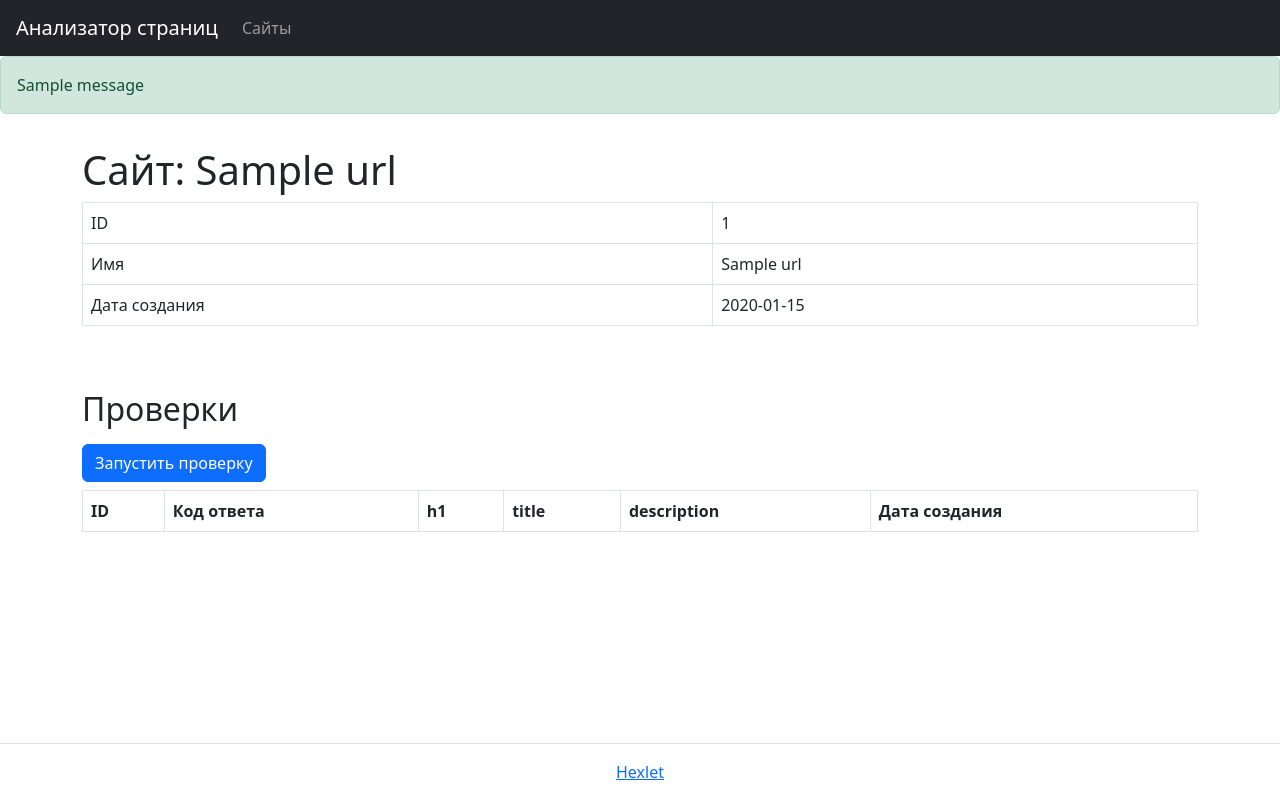
After one commit to AlexanderLarriva/python-project-83, a Flask app: page /urls/1 in a window 1280 px wide. The commit adds this page. Run offline with Flask 3, Linux system fonts and the light colour scheme; one stand-in notice (Sample message) is shown; a database or web service that is not in the repository returns one stand-in record (values such as "Sample title"); lists and menus that the app fills with data are empty; some libraries are stand-ins or nearby versions.

Commit message:
Implementation of the 3rd step of project No. 3

```diff
--- a/page_analyzer/app.py
+++ b/page_analyzer/app.py
@@ -1,12 +1,23 @@
-from flask import Flask
+from flask import (
+    Flask,
+    request,
+    redirect,
+    url_for,
+    flash,
+    # get_flashed_messages
+)
 # подключаем jinja2
 from flask import render_template
+from .data_validators import validate_url
+from urllib.parse import urlparse
+import psycopg2
+from psycopg2.extras import NamedTupleCursor
 from dotenv import load_dotenv
 import os
 
 load_dotenv()
 
-# DATABASE_URL = os.getenv("DATABASE_URL")
+DATABASE_URL = os.getenv("DATABASE_URL")
 SECRET_KEY = os.getenv("SECRET_KEY")
 
 app = Flask(__name__)
@@ -18,5 +29,76 @@ def index():
     return render_template('index.html', )
 
 
+# Добавление инфы о сайте в БД
+# и редирект на страницу с инфо о сайте
+@app.route('/urls', methods=['GET', 'POST'])
+def add_url():
+    # messages = get_flashed_messages(with_categories=True)
+    if request.method == 'POST':
+        input_url = request.form['url']
+        # print(url)
+        is_valid, error_message = validate_url(input_url)
+        if not is_valid:
+            flash(error_message, 'danger')
+        else:
+            # Нормализуем имя сайта
+            parsed_url = urlparse(input_url)
+            base_url = f"{parsed_url.scheme}://{parsed_url.netloc}"
+            try:
+                with psycopg2.connect(DATABASE_URL) as conn:
+                    with conn.cursor() as curs:
+                        curs.execute(
+                            'SELECT id FROM urls WHERE name=%s', (base_url,))
+                        existing_record = curs.fetchone()
+                        if existing_record:
+                            # Если запись существует
+                            url_id = existing_record[0]
+                            flash('Страница уже существует', 'info')
+                        else:
+                            curs.execute(
+                                'INSERT INTO urls (name) VALUES (%s)',
+                                (base_url,))
+                            # Получаем ID только что добавленного URL
+                            curs.execute(
+                                'SELECT id FROM urls WHERE name=%s',
+                                (base_url,))
+                            url_id = curs.fetchone()[0]
+                            # print(url_id)
+                            flash('Страница успешно добавлена', 'success')
+                        return redirect(url_for('view_url', id=url_id))
+            except psycopg2.Error:
+                flash('Произошла ошибка при добавлении URL в базу данных. \
+                    Пожалуйста, попробуйте снова.')
+    else:
+        with psycopg2.connect(DATABASE_URL) as conn:
+            with conn.cursor() as curs:
+                curs.execute(
+                    'SELECT * FROM urls')
+                all_records = curs.fetchall()
+        return render_template('urls.html', records=all_records)
+    return render_template('index.html', )
+
+
+@app.route('/urls/<int:id>', methods=['GET'])
+def view_url(id):
+    # messages = get_flashed_messages(with_categories=True)
+    with psycopg2.connect(DATABASE_URL) as conn:
+        with conn.cursor(cursor_factory=NamedTupleCursor) as curs:
+            # Получаем ID только что добавленного URL
+            curs.execute('SELECT * FROM urls WHERE id=%s', (id,))
+            data = curs.fetchone()
+            # print(data)
+            # if not data:
+            # Ситуация, когда записи с таким ID нет
+            #     return "Record not found", 404
+            id = data.id
+            name = data.name
+            formatted_date = data.created_at.strftime('%Y-%m-%d')
+    return render_template('url_id.html',
+                           id=id,
+                           name=name,
+                           created_at=formatted_date,)
+
+
 if __name__ == "__main__":
     app.run(debug=False)
--- /dev/null
+++ b/page_analyzer/database.sql
@@ -0,0 +1,6 @@
+-- Создаем таблицу urls
+CREATE TABLE urls(
+    id bigint PRIMARY KEY GENERATED ALWAYS AS IDENTITY,
+    name varchar(255) NOT NULL,
+    created_at timestamp DEFAULT CURRENT_TIMESTAMP
+);
--- /dev/null
+++ b/page_analyzer/templates/url_id.html
@@ -0,0 +1,96 @@
+<!DOCTYPE html>
+<html lang="en">
+  <head>
+    <meta charset="utf-8">
+    <meta name="viewport" content="width=device-width, initial-scale=1, shrink-to-fit=no">
+    <meta name="description" content="Third project for Hexlet.io">
+    <link href="https://cdn.jsdelivr.net/npm/bootstrap@5.2.0/dist/css/bootstrap.min.css" rel="stylesheet"
+    integrity="sha384-gH2yIJqKdNHPEq0n4Mqa/HGKIhSkIHeL5AyhkYV8i59U5AR6csBvApHHNl/vI1Bx" crossorigin="anonymous">
+    <title>Анализатор страниц</title>
+  </head>
+  <body class="min-vh-100 d-flex flex-column">
+  <header class="flex-shrink-0">
+    <nav class="navbar navbar-expand-md navbar-dark bg-dark px-3">
+  <a class="navbar-brand" href="/">Анализатор страниц</a>
+  <div id="navbarNav">
+      <ul class="navbar-nav">
+        <li class="nav-item"><a class="nav-link " href="/urls">Сайты</a></li>
+      </ul>
+    </ul>
+  </div>
+</nav>
+
+  </header>
+
+  {% with messages = get_flashed_messages(with_categories=true) %}
+    {% if messages %}
+        {% for category, message in messages %}
+            <div class="alert alert-{{ category }}" role="alert">
+              {{ message }}
+            </div>
+        {% endfor %}
+    {% endif %}
+  {% endwith %}
+
+
+  <main class="flex-grow-1">
+    <div class="container-lg mt-3">
+      <h1>Сайт: {{ name }}</h1>
+
+
+  <div class="table-responsive">
+    <table class="table table-bordered table-hover text-nowrap" data-test="url">
+      <tbody>
+        <tr>
+          <td>ID</td>
+          <td>{{ id }}</td>
+        </tr>
+        <tr>
+          <td>Имя</td>
+          <td>{{ name }}</td>
+        </tr>
+        <tr>
+          <td>Дата создания</td>
+          <td>{{ created_at }}</td>
+        </tr>
+      </tbody>
+    </table>
+  </div>
+
+    <h2 class="mt-5 mb-3">Проверки</h2>
+    <form method="post" action="/urls/1/checks">
+    <input type="submit" class="btn btn-primary" value="Запустить проверку">
+    </form>
+
+  <div>
+    <table class="table table-bordered table-hover mt-2" data-test="checks">
+    <thead>
+      <tr>
+        <th>ID</th>
+        <th>Код ответа</th>
+        <th>h1</th>
+        <th>title</th>
+        <th>description</th>
+        <th>Дата создания</th>
+      </tr>
+    </thead>
+      <tbody>
+
+    </tbody>
+    </table>
+  </div>
+
+    </div>
+  </main>
+  <footer class="border-top py-3 mt-5 flex-shrink-0">
+  <div class="container-lg">
+    <div class="text-center">
+      <a href="https://ru.hexlet.io/" target="_blank">Hexlet</a>
+    </div>
+  </div>
+</footer>
+
+<script src="https://cdn.jsdelivr.net/npm/bootstrap@5.1.3/dist/js/bootstrap.bundle.min.js"
+integrity="sha384-ka7Sk0Gln4gmtz2MlQnikT1wXgYsOg+OMhuP+IlRH9sENBO0LRn5q+8nbTov4+1p" crossorigin="anonymous"></script>
+  </body>
+</html>
--- a/pyproject.toml
+++ b/pyproject.toml
@@ -9,12 +9,13 @@ packages = [{include = "page_analyzer"}]
 [tool.poetry.dependencies]
 python = "^3.10"
 flask = "^2.3.3"
-
+gunicorn = "^21.2.0"
+psycopg2-binary = "^2.9.7"
+validators = "^0.22.0"
 
 [tool.poetry.group.dev.dependencies]
 flake8 = "^6.1.0"
 python-dotenv = "^1.0.0"
-gunicorn = "^21.2.0"
 
 [build-system]
 requires = ["poetry-core"]
```
Also changed, not shown: page_analyzer/data_validators.py (added, +11 -0 lines), page_analyzer/templates/index.html (+14 -3 lines), page_analyzer/templates/urls.html (added, +69 -0 lines), page_analyzer/__init__.py (renamed from page_analyzer/init.py), 3 other files.
